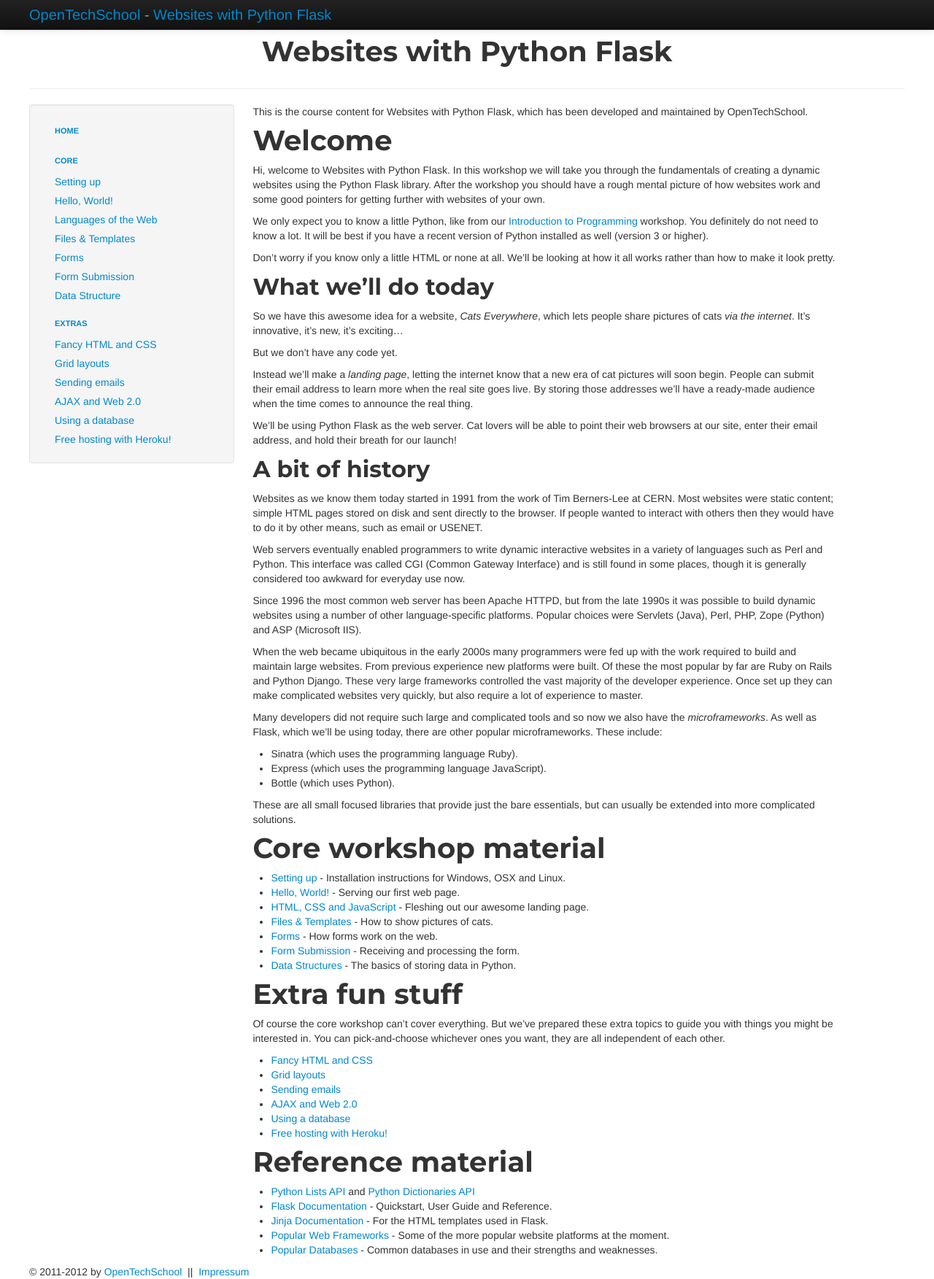
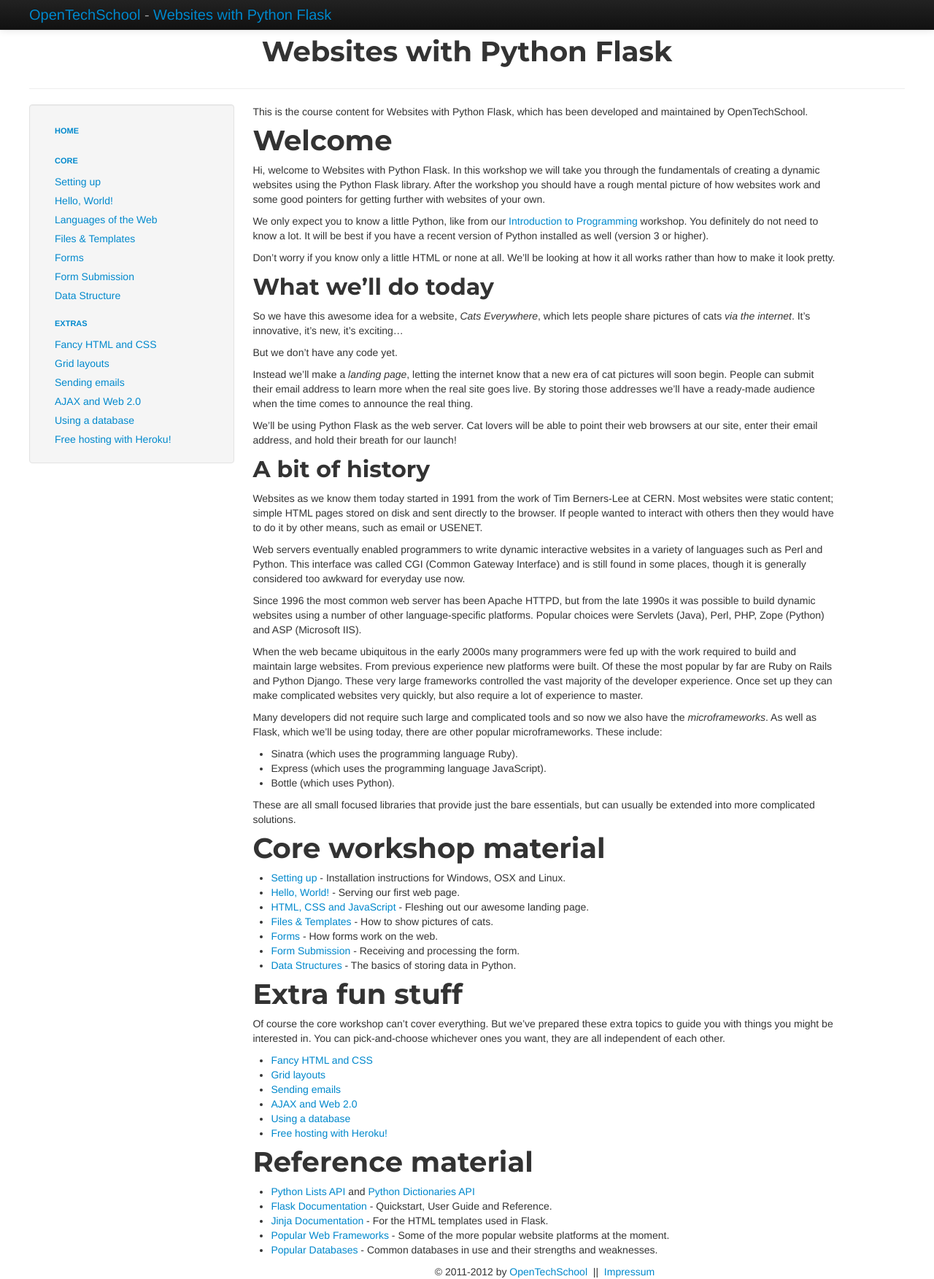
Before and after one commit to OpenTechSchool/python-flask, a Jekyll site: the page built from index.md, in a window 1280 px wide. Shown: the whole page at 73% size. Built offline with Jekyll 4.4.1, drawn with Linux system fonts in a browser that asks for light colours.

Commit message:
Center footer

```diff
--- a/_layouts/ots.html
+++ b/_layouts/ots.html
@@ -33,6 +33,8 @@
 
       #main-content { max-width: 800px; }
 
+      #footer { text-align: center; }
+
      </style>
 </head>
 
@@ -55,7 +57,7 @@
 	<hr>
       </div>
 
-      <div class="row-fluid">
+    <div class="row-fluid">
 
 	<div class="span3 well sidebar-nav">
       <ul class="nav nav-list">
@@ -70,12 +72,9 @@
 
 	<div id="main-content" class="span9">
       {{ content }}
+      <div id="footer">© 2011-2012 by <a href="http://www.opentechschool.org">OpenTechSchool</a>&nbsp;&nbsp;||&nbsp;&nbsp;<a href="http://www.opentechschool.org/imprint.html">Impressum</a></div>
 	</div>
-      </div>
-
-	<div class="row-fluid">
-      <div>© 2011-2012 by <a href="http://www.opentechschool.org">OpenTechSchool</a>&nbsp;&nbsp;||&nbsp;&nbsp;<a href="http://www.opentechschool.org/imprint.html">Impressum</a></div>
-      </div>
+    </div>
 
     </div>
     <script src="http://code.jquery.com/jquery-latest.js"></script>
```
